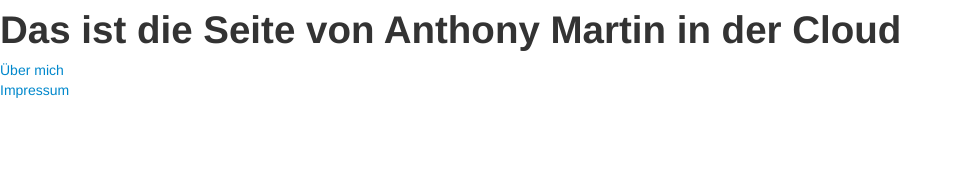
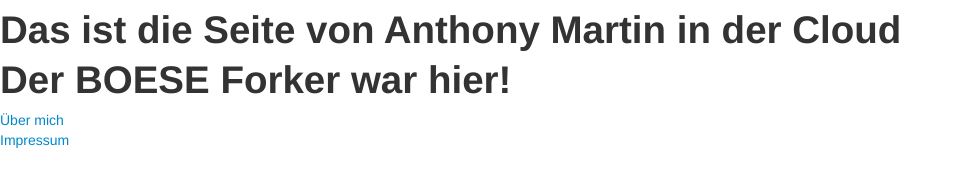
Before and after one commit to anthonymartin05/swt, a plain HTML site: page index.html in a window 1280 px wide. Shown: the whole page, without its empty margins (0-961 px from the left). Drawn offline with nearby package versions, Linux system fonts and the light colour scheme; files that its build step writes are made by us from their sources; files whose address does not match are found by name.

Commit message:
added some text

```diff
--- a/index.html
+++ b/index.html
@@ -8,6 +8,8 @@
     </head>
     <body>
     <h1>Das ist die Seite von Anthony Martin in der Cloud</h1>
+
+    <h1>Der BOESE Forker war hier!</h1>
     <a href="me.html">&Uumlber mich</a><br>
     <a href="impressum.html">Impressum</a>
     <script src="http://code.jquery.com/jquery.js"></script>
```
